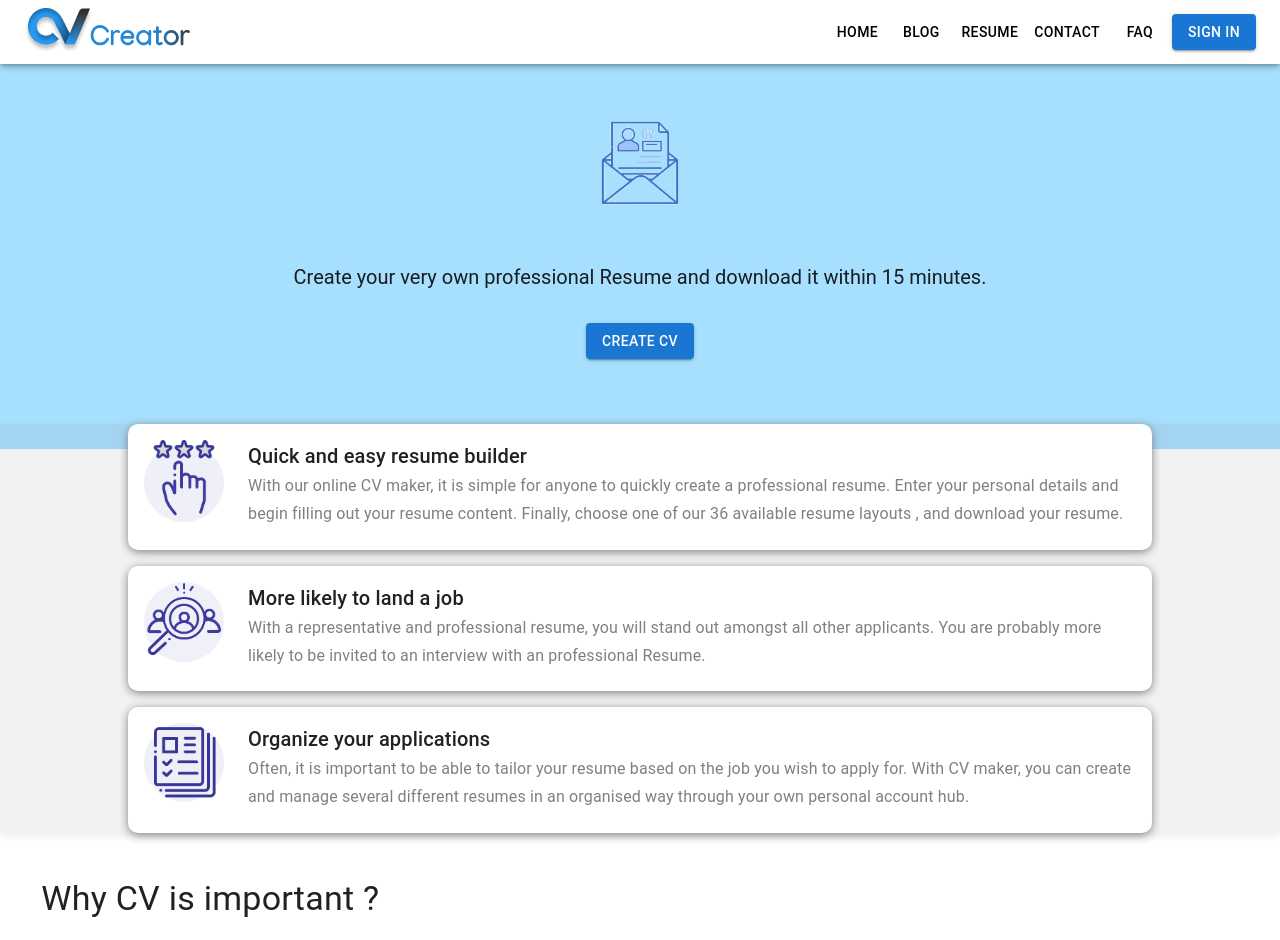
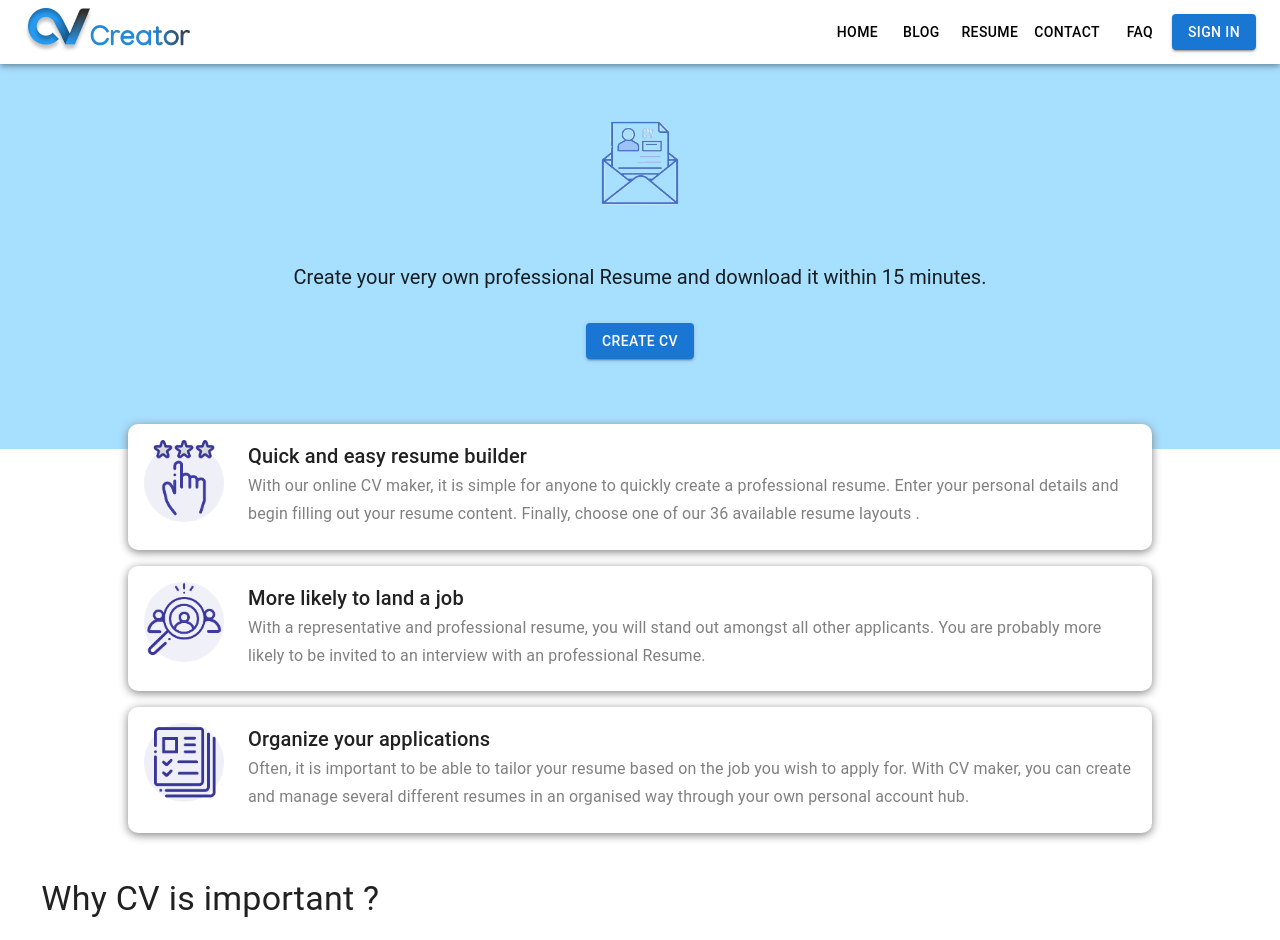
Before and after one commit to Ahmed0-Safwat/CV-Generator, a React (Vite) app: page / in a window 1280 px wide. Shown: the top 940 px of the page. Built offline with nearby package versions, Linux system fonts and the light colour scheme.

Commit message:
home change

```diff
--- a/src/components/Home/Content/HeroContent.jsx
+++ b/src/components/Home/Content/HeroContent.jsx
@@ -47,8 +47,8 @@ const HeroContent = () => {
         spacing={2}
         alignItems="center"
         sx={{
-          backgroundColor: "#8080801a",
-          boxShadow: "0px 3px 8px #00000014",
+          // backgroundColor: "#8080801a",
+          // boxShadow: "0px 3px 8px #00000014",
           transform: "translateY(-25px)",
         }}
       >
@@ -96,7 +96,7 @@ const HeroContent = () => {
               With our online CV maker, it is simple for anyone to quickly
               create a professional resume. Enter your personal details and
               begin filling out your resume content. Finally, choose one of our
-              36 available resume layouts , and download your resume.
+              36 available resume layouts .
             </Typography>
           </Stack>
         </Stack>
```
